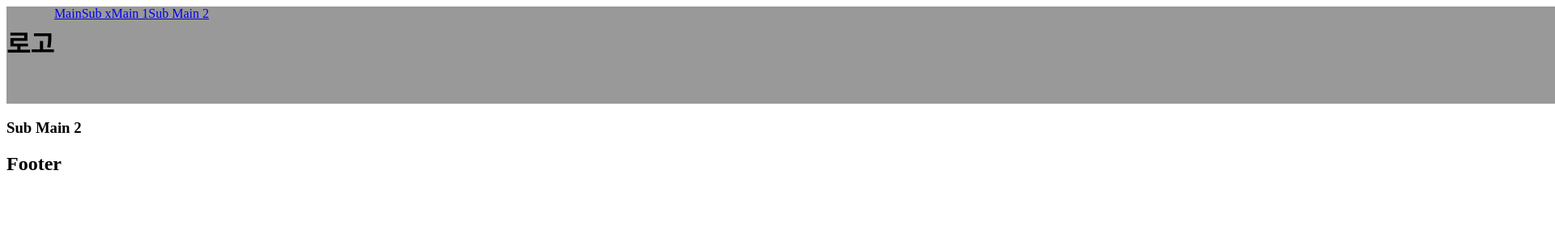
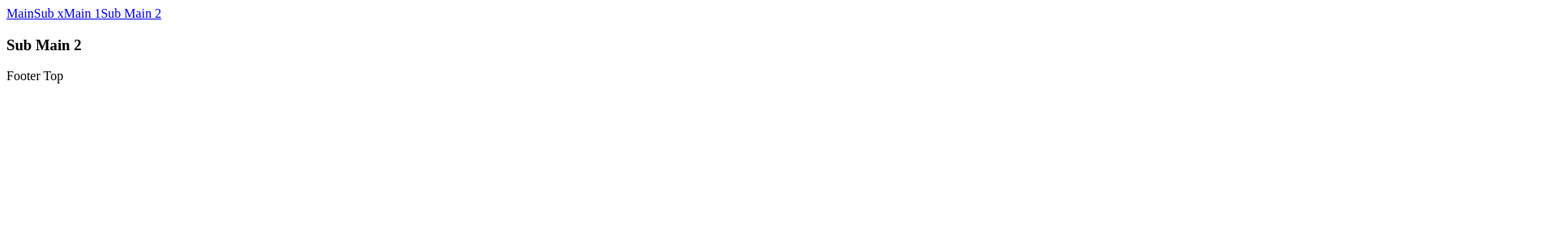
Before and after one commit to costar011/projectg-app, a React (Create React App) app: page /sub-main2 in a window 1280 px wide. Shown: the top 300 px of the page at 81% size, 1920 px wide, since content can reach past the window. Built offline with nearby package versions, Linux system fonts and the light colour scheme.

Commit message:
styled component

```diff
--- /dev/null
+++ b/src/color/Theme.js
@@ -0,0 +1,4 @@
+export const GRAY_COLOR = `#999`;
+export const WHITE_COLOR = `#fff`;
+export const BLACK_COLOR = "#000";
+export const RIGHT_PINK_COLOR = "#f783e4";
--- a/src/components/Footer.js
+++ b/src/components/Footer.js
@@ -1,10 +1,35 @@
-import React from 'react';
+import React from "react";
+import styled from "styled-components";
+
+const FooterArea = styled.footer`
+  width: 100%;
+  height: 500px;
+  background-color: ${(props) => props.theme.blackColor};
+  color: ${(props) => props.theme.whiteColor};
+`;
+
+const FooterAreaTop = styled.div`
+  width: 100%;
+  height: 50px;
+  background-color: ${(props) => props.theme.darkgrayColor};
+  color: ${(props) => props.theme.whiteColor};
+`;
+
+const FooterAreaContent = styled.div`
+  width: 100%;
+  height: 100%;
+  background-color: ${(props) => props.theme.blackColor};
+  color: ${(props) => props.theme.whiteColor};
+  display: flex;
+  flex-direction: row;
+  padding: 20px;
+`;
 
 const Footer = () => {
   return (
-    <footer>
-      <h2>Footer</h2>
-    </footer>
+    <FooterArea>
+      <FooterAreaTop>Footer Top</FooterAreaTop>
+    </FooterArea>
   );
 };
 export default Footer;
--- a/src/components/Header.js
+++ b/src/components/Header.js
@@ -1,11 +1,9 @@
 import React from 'react';
 import { Link } from 'react-router-dom';
-import '../styles/header.css';
 
 const Header = () => {
   return (
-    <header className="header">
-      <h1>로고</h1>
+    <header>
           <Link to="/main">Main</Link>
           <Link to="/sub-main1">Sub xMain 1</Link>
           <Link to="/sub-main2">Sub Main 2</Link>
@@ -13,4 +11,5 @@ const Header = () => {
   );
 }
 
+
 export default Header;
--- a/src/styles/header.css
+++ /dev/null
@@ -1,8 +0,0 @@
-.header {
-    width: 1200vh;
-    height: 15vh;
-    background-color: #999;
-
-    display: flex;
-    flex-direction: row;
-}
```
Also changed, not shown: src/stylecomponents.js (added, +25 -0 lines).
